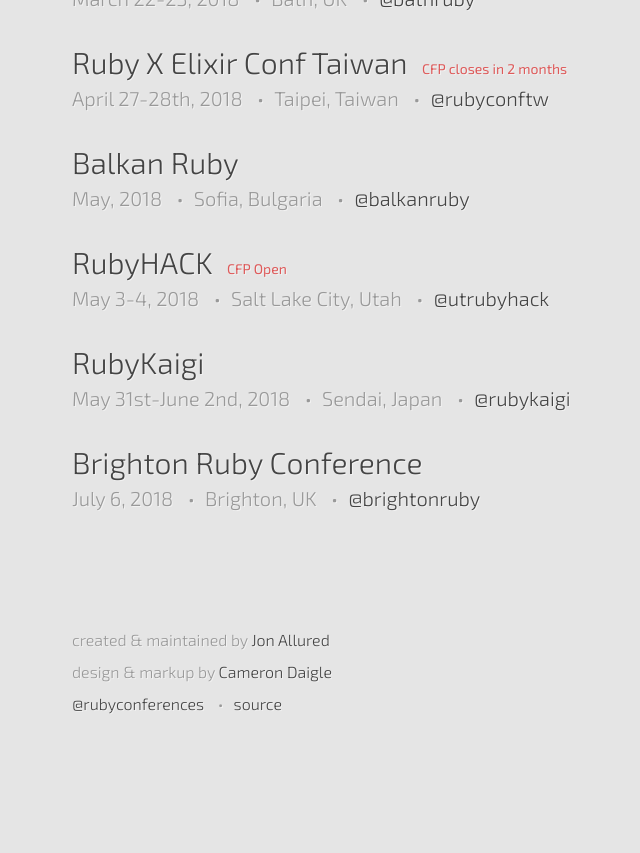
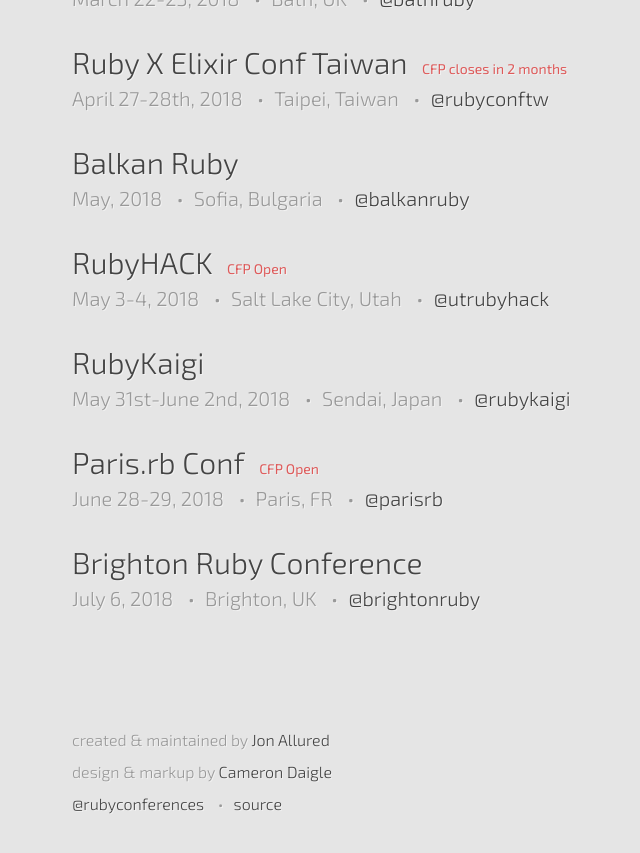
Before and after one commit to ruby-conferences/ruby-conferences.github.io, a Jekyll site: the page built from index.html, in a window 1280 px wide and 900 px high, scrolled down 1718 px. Shown: the top 853 px of the window, without its empty margins (168-808 px from the left). Built offline with Jekyll 4.4.1, drawn with Linux system fonts in a browser that asks for light colours; before the commit the page ends 2518 px from its top, so only the background shows below that.

Commit message:
Add Paris.rb conf

```diff
--- a/_data/current.yml
+++ b/_data/current.yml
@@ -105,6 +105,13 @@
   url: http://rubykaigi.org/2018
   twitter: rubykaigi
 
+- name: Paris.rb Conf
+  location: Paris, FR
+  dates: "June 28-29, 2018"
+  url: http://2018.rubyparis.org/
+  twitter: parisrb
+  cfp_phrase: CFP Open
+
 - name: Brighton Ruby Conference
   location: Brighton, UK
   dates: "July 6, 2018"
```
